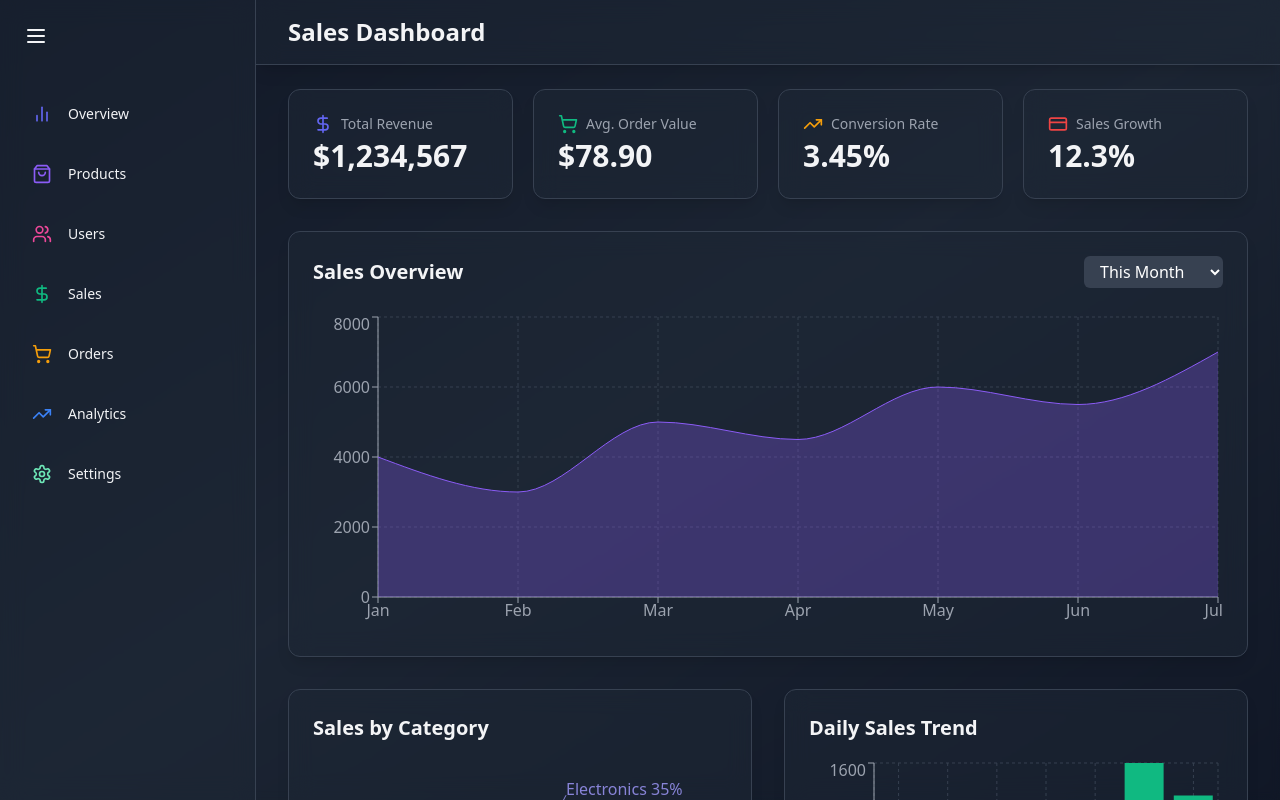
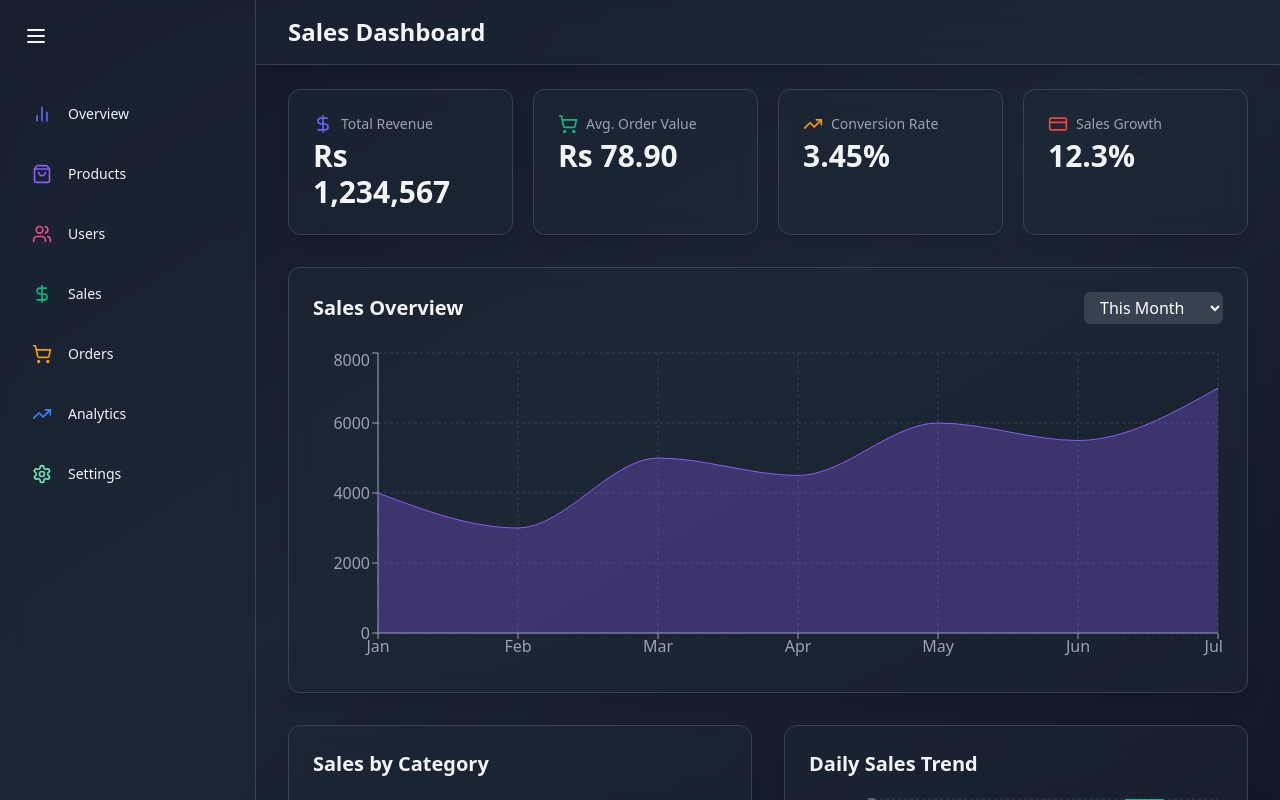
Before and after one commit to sudhanshuk1404/AdminDashBoard, a React (Vite) app: page /sales in a window 1280 px wide. Built offline with nearby package versions, Linux system fonts and the light colour scheme.

Commit message:
Update SalesPage.jsx

```diff
--- a/src/pages/SalesPage.jsx
+++ b/src/pages/SalesPage.jsx
@@ -8,8 +8,8 @@ import SalesByCategoryChart from "../components/sales/SalesByCategoryChart";
 import DailySalesTrend from "../components/sales/DailySalesTrend";
 
 const salesStats = {
-	totalRevenue: "$1,234,567",
-	averageOrderValue: "$78.90",
+	totalRevenue: "Rs 1,234,567",
+	averageOrderValue: "Rs 78.90",
 	conversionRate: "3.45%",
 	salesGrowth: "12.3%",
 };
```
